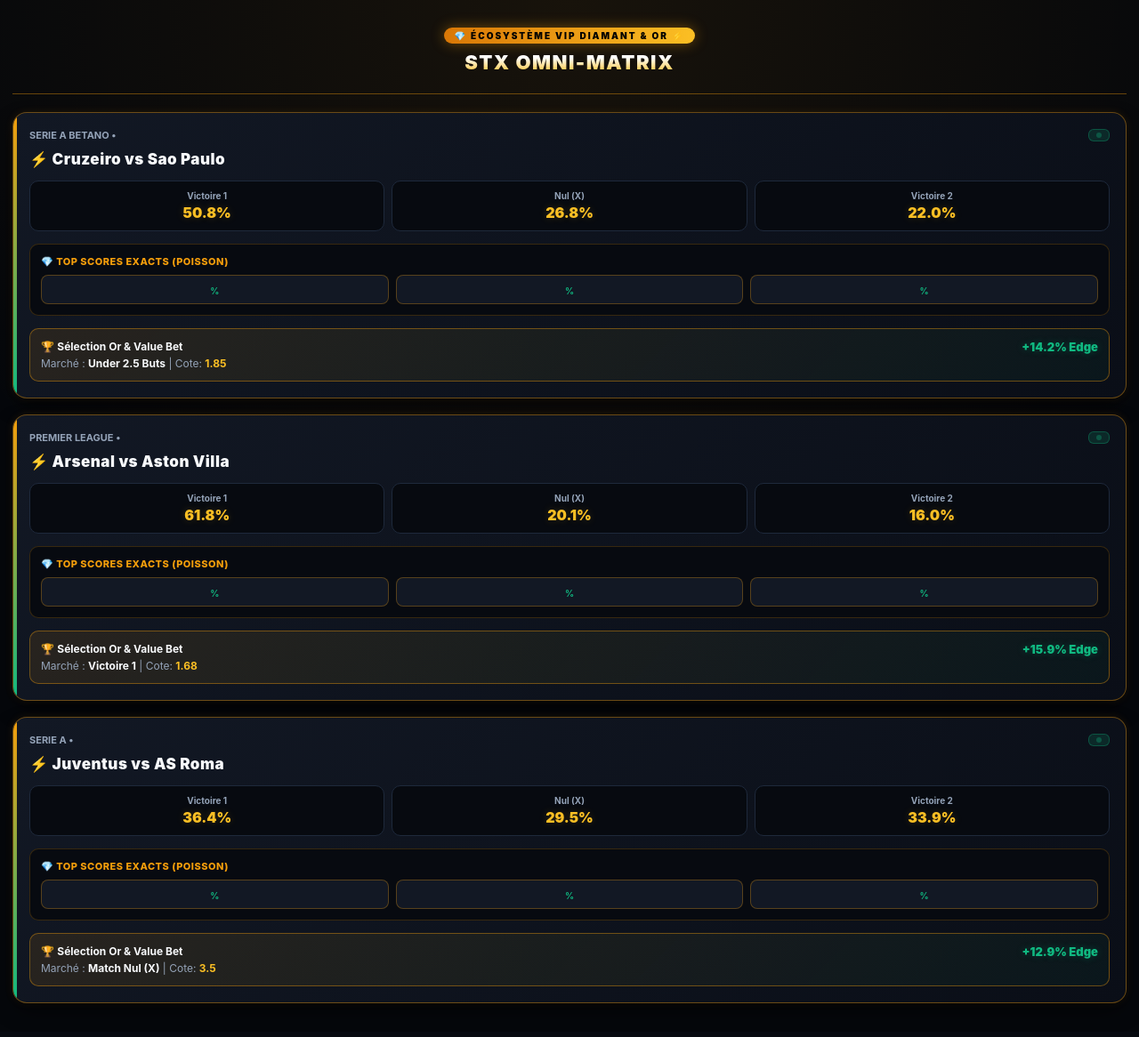
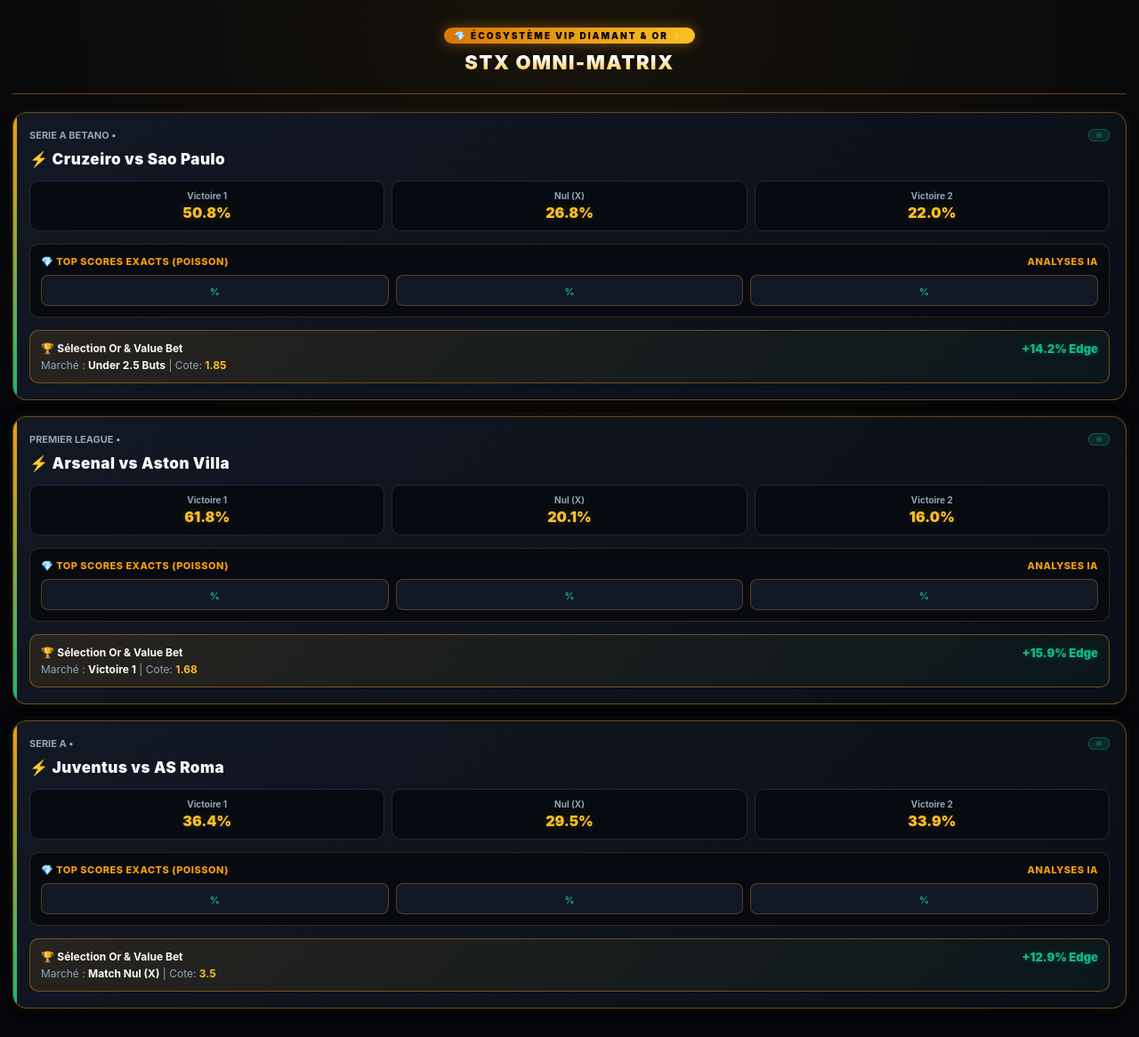
Before and after one commit to Stx226/stx-bot-, a Flask app: page /webapp in a window 1280 px wide. Shown: the whole page at 89% size. Before the commit the page ends 1128 px from the top, so only its background shows below. Run offline with Flask 3, Linux system fonts and the light colour scheme; some libraries are stand-ins or nearby versions.

Commit message:
Update webapp.html

```diff
--- a/templates/webapp.html
+++ b/templates/webapp.html
@@ -140,11 +140,11 @@
             padding: 8px;
             text-align: center;
             flex: 1;
-            font-size: 13px;
+            font-size: 14px;
             font-weight: 900;
             color: #fff;
         }
-        .score-pill span { display: block; font-size: 10px; color: var(--green-safe); font-weight: 700; margin-top: 3px; }
+        .score-pill span { display: block; font-size: 11px; color: var(--green-safe); font-weight: 700; margin-top: 3px; }
 
         .value-bet {
             background: linear-gradient(135deg, rgba(245, 158, 11, 0.1) 0%, rgba(16, 185, 129, 0.05) 100%);
@@ -191,7 +191,7 @@
         </div>
 
         <div class="exact-scores-box">
-            <div class="section-title"><span>💎 Top Scores Exacts (Poisson)</span> <span>{{ match.security_tier }}</span></div>
+            <div class="section-title"><span>💎 Top Scores Exacts (Poisson)</span> <span>Analyses IA</span></div>
             <div class="scores-row">
                 <div class="score-pill">{{ match.score_1 }} <span>{{ match.score_1_p }}%</span></div>
                 <div class="score-pill">{{ match.score_2 }} <span>{{ match.score_2_p }}%</span></div>
```
